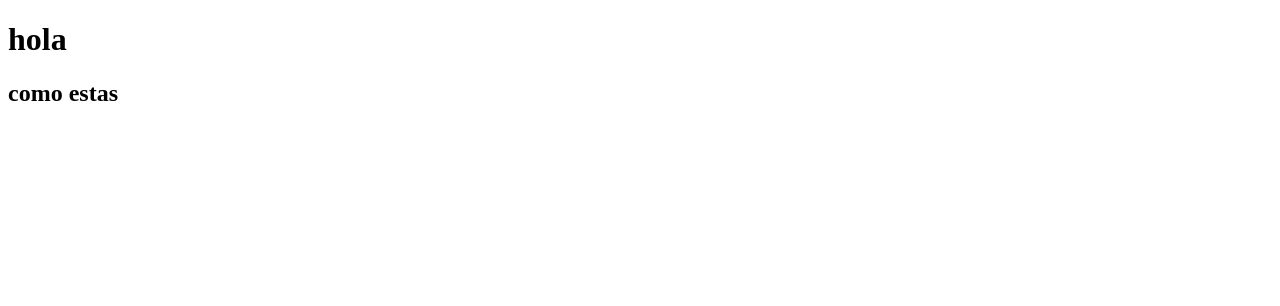
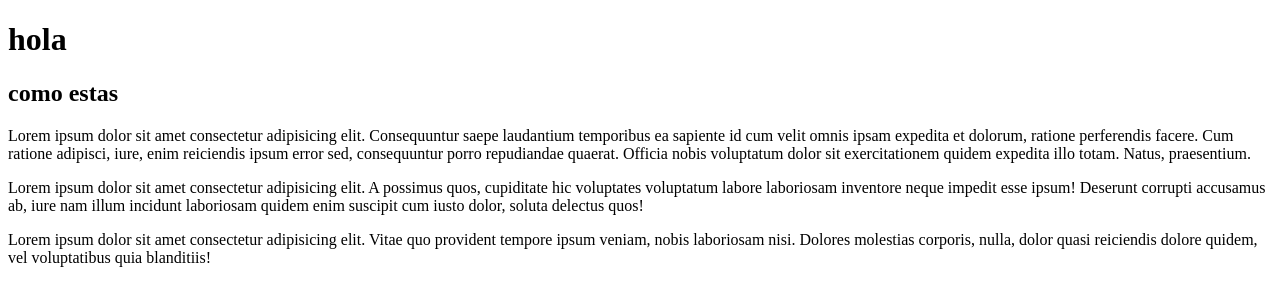
Before and after one commit to natibmanucra/clase09, a plain HTML site: page index.html in a window 1280 px wide. Drawn offline with Linux system fonts and the light colour scheme.

Commit message:
agregue main

```diff
--- a/index.html
+++ b/index.html
@@ -9,5 +9,9 @@
 <body>
     <h1>hola</h1>
     <h2>como estas</h2>
+    <main><p></p>
+    <p>Lorem ipsum dolor sit amet consectetur adipisicing elit. Consequuntur saepe laudantium temporibus ea sapiente id cum velit omnis ipsam expedita et dolorum, ratione perferendis facere. Cum ratione adipisci, iure, enim reiciendis ipsum error sed, consequuntur porro repudiandae quaerat. Officia nobis voluptatum dolor sit exercitationem quidem expedita illo totam. Natus, praesentium.</p>
+    <p>Lorem ipsum dolor sit amet consectetur adipisicing elit. A possimus quos, cupiditate hic voluptates voluptatum labore laboriosam inventore neque impedit esse ipsum! Deserunt corrupti accusamus ab, iure nam illum incidunt laboriosam quidem enim suscipit cum iusto dolor, soluta delectus quos!</p>
+    <p>Lorem ipsum dolor sit amet consectetur adipisicing elit. Vitae quo provident tempore ipsum veniam, nobis laboriosam nisi. Dolores molestias corporis, nulla, dolor quasi reiciendis dolore quidem, vel voluptatibus quia blanditiis!</p></main>
 </body>
 </html>
```
